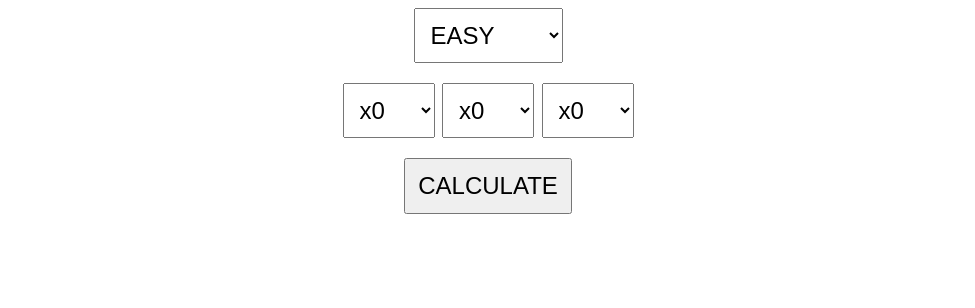
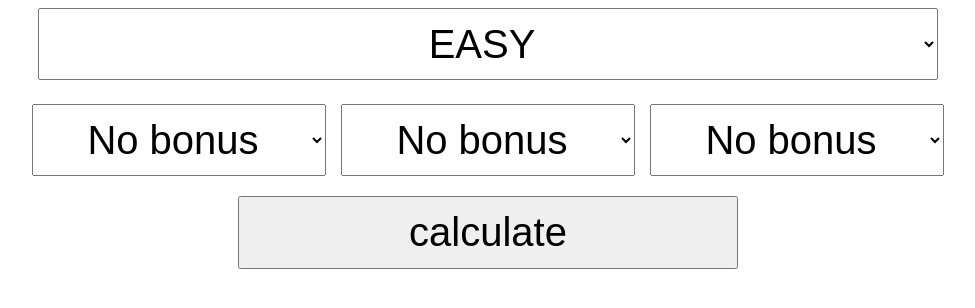
Before and after one commit to Shikhar700/Endro-website, a plain HTML site: page MkMob.html in a window 1280 px wide. Shown: the whole page, without its empty margins (152-1127 px from the left). Drawn offline with Linux system fonts and the light colour scheme.

Commit message:
Add files via upload

```diff
--- a/MkMob.html
+++ b/MkMob.html
@@ -6,15 +6,25 @@
         margin-bottom: 20px;
       }
       select {
-        font-size: 24px;
+        font-size: 40px;
         padding: 12px;
+        width: 294px;
+        text-align: center;
+      }
+      #battle-mode {
+        width: 900px;
+        text-align: center;
       }
       button {
-        font-size: 24px;
+        font-size: 40px;
         padding: 12px;
+        width: 500px;
       }
       div {
-        font-size: 30px;
+        font-size: 60px;
+      }
+      #final-txt {
+        padding: 20px;
       }
     </style>
 
@@ -70,7 +80,7 @@
         });
 
         document.getElementById("final-txt").innerText =
-          Math.floor(finalPoints);
+          "Final war points: " + Math.floor(finalPoints);
       }
     </script>
   </head>
@@ -88,26 +98,26 @@
       </header>
       <header>
         <select id="p1-bonus">
-          <option value="0">x0</option>
+          <option value="0">No bonus</option>
           <option value="1.6">x1.6</option>
           <option value="3">x3</option>
           <option value="5">x5</option>
         </select>
         <select id="p2-bonus">
-          <option value="0">x0</option>
+          <option value="0">No bonus</option>
           <option value="1.6">x1.6</option>
           <option value="3">x3</option>
           <option value="5">x5</option>
         </select>
         <select id="p3-bonus">
-          <option value="0">x0</option>
+          <option value="0">No bonus</option>
           <option value="1.6">x1.6</option>
           <option value="3">x3</option>
           <option value="5">x5</option>
         </select>
       </header>
       <header>
-        <button onclick="clickFunc()">CALCULATE</button>
+        <button onclick="clickFunc()">calculate</button>
       </header>
       <header>
         <div id="final-txt"></div>
```
